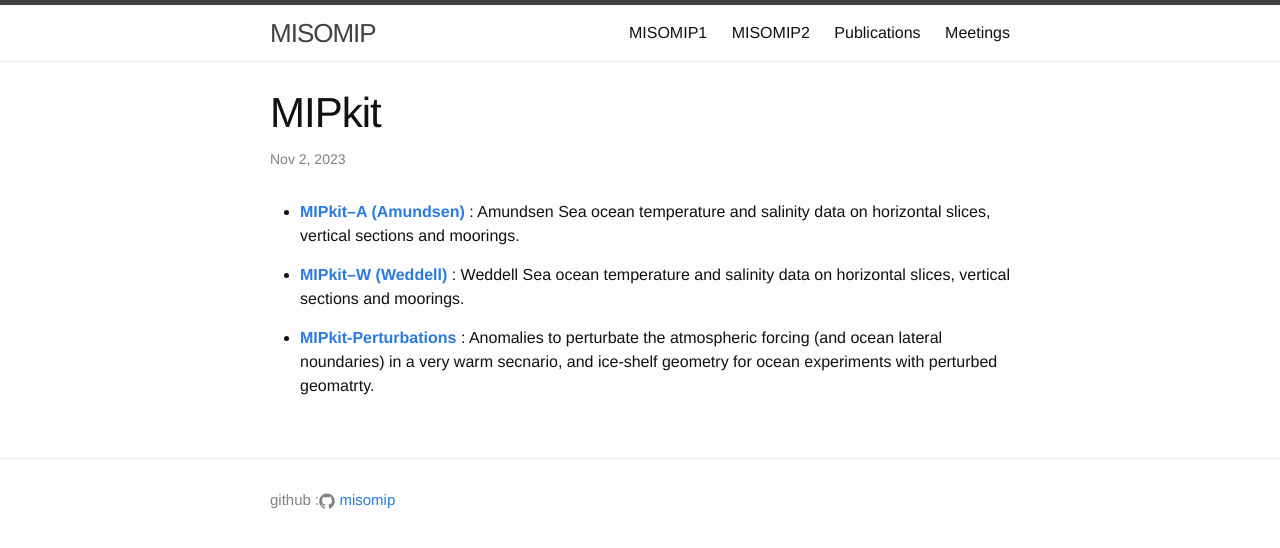
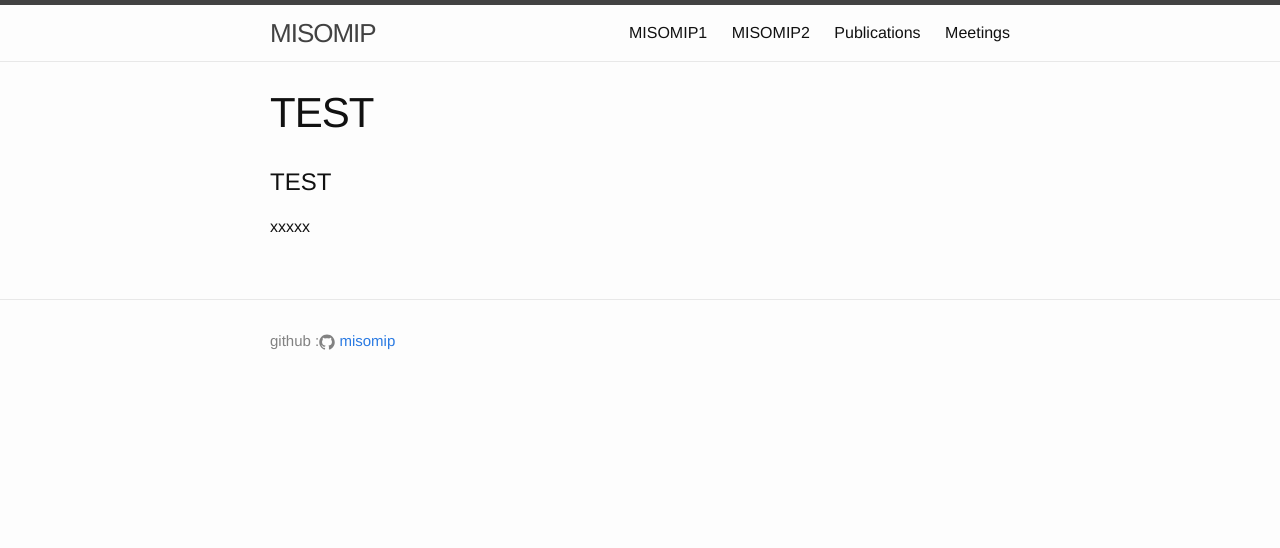
Before and after one commit to misomip/misomip.github.io, a Jekyll site: the page built from misomip2_dir/misomip2_MIPkit.md, in a window 1280 px wide. Shown: the top 548 px of the page. Built offline with Jekyll 4.4.1, drawn with Linux system fonts in a browser that asks for light colours; our own code applies the rules of GitHub Pages for plain Markdown files.

Commit message:
filling little by little

```diff
--- a/misomip2_dir/misomip2_MIPkit.md
+++ b/misomip2_dir/misomip2_MIPkit.md
@@ -1,11 +1,3 @@
----
-layout: post
-title: MIPkit
-date: 02-11-2023
----
+# TEST
 
-* [**MIPkit–A (Amundsen)**]({{site.url}}misomip2_dir/misomip2_MIPkitA_README.md) : Amundsen Sea ocean temperature and salinity data on horizontal slices, vertical sections and moorings.
-
-* [**MIPkit–W (Weddell)**]({{site.url}}misomip2_dir/misomip2_MIPkitA_README.md) : Weddell Sea ocean temperature and salinity data on horizontal slices, vertical sections and moorings.
-
-* [**MIPkit-Perturbations**]({{site.url}}misomip2_dir/misomip2_MIPkit-Perturbations_README.md) : Anomalies to perturbate the atmospheric forcing (and ocean lateral noundaries) in a very warm secnario, and ice-shelf geometry for ocean experiments with perturbed geomatrty.
+xxxxx
```
